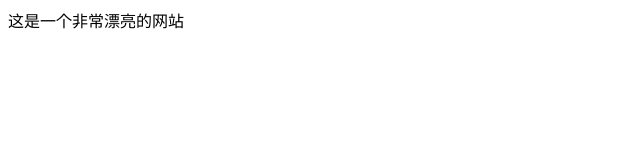
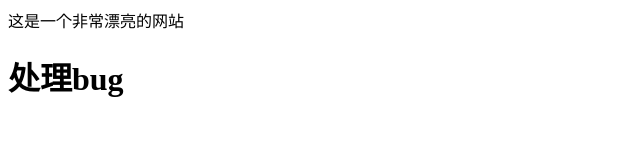
Before and after one commit to 2junru/git-demo, a plain HTML site: page index.html in a window 1280 px wide. Shown: the whole page, without its empty margins (0-640 px from the left). Drawn offline with Linux system fonts and the light colour scheme.

Commit message:
再bug1上提交

```diff
--- a/index.html
+++ b/index.html
@@ -10,5 +10,6 @@
     <div>
         这是一个非常漂亮的网站
     </div>
+    <h1>处理bug</h1>
 </body>
 </html>
```
